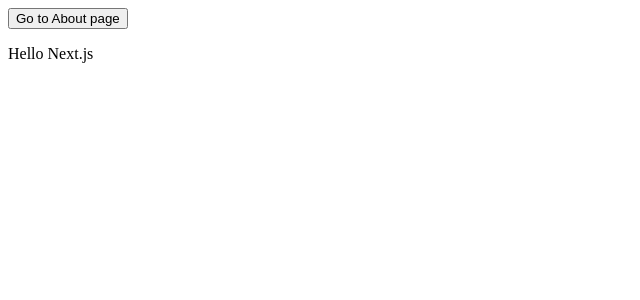
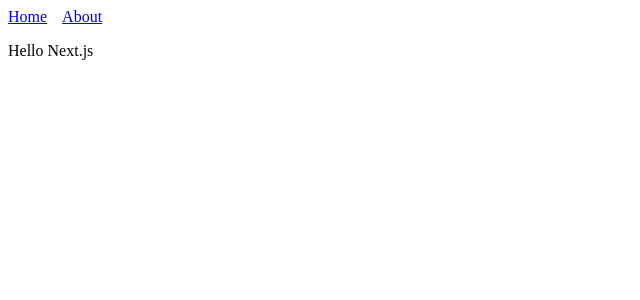
Before and after one commit to Usheninte/hello-next, a Next.js app: page / in a window 1280 px wide. Shown: the top 300 px of the page, without its empty margins (0-640 px from the left). Built offline with nearby package versions, Linux system fonts and the light colour scheme.

Commit message:
added Header to pages

```diff
--- a/pages/index.js
+++ b/pages/index.js
@@ -1,11 +1,11 @@
 // This is the Link API
 import Link from 'next/link'
 
+import Header from '../components/Header'
+
 const Index = () => (
   <div>
-    <Link href="/about" title="About Page">
-      <button>Go to About page</button>
-    </Link>
+    <Header />
     <p>Hello Next.js</p>
   </div>
 )
```
Also changed, not shown: pages/about.js (+6 -1 lines).
